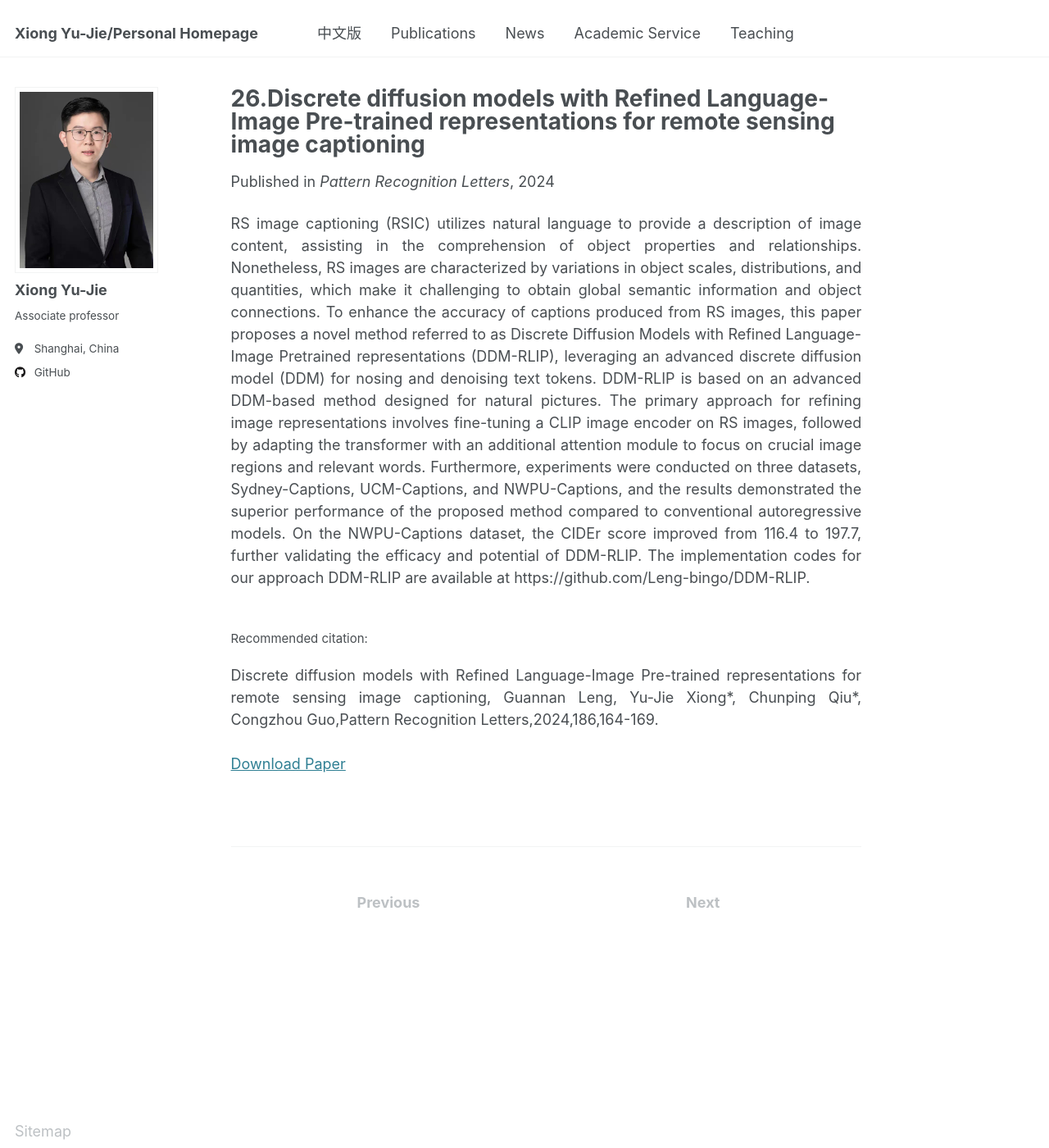
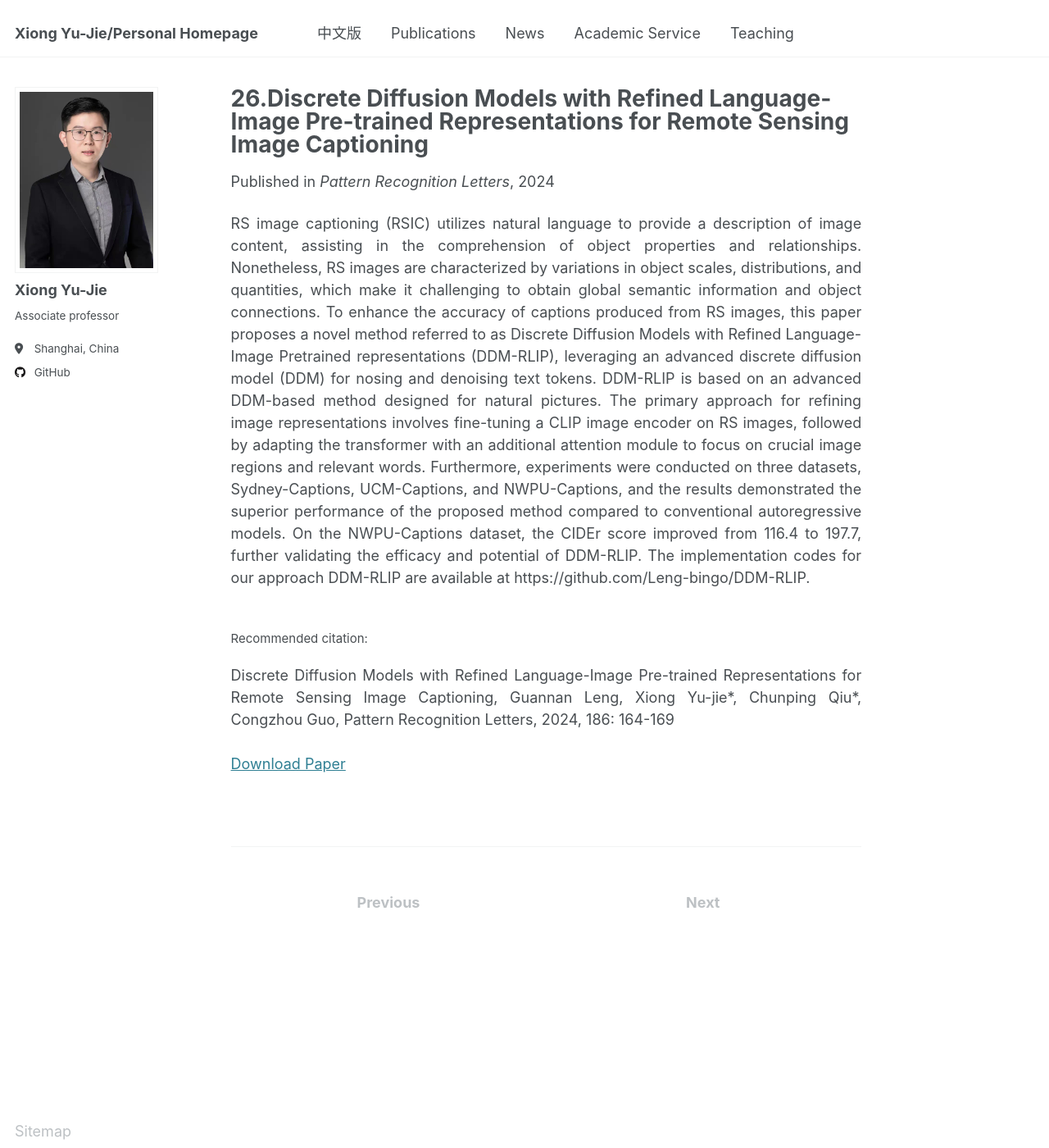
Before and after one commit to X-Lab-CN/introduce, a Jekyll site: the page built from _publications/2024-01-03-paper-title-number-1.md, in a window 1280 px wide and 1400 px high. Shown: the whole window at 82% size. Built offline with Jekyll 4.4.1, drawn with Linux system fonts in a browser that asks for light colours.

Commit message:
Update 2024-01-03-paper-title-number-1.md

```diff
--- a/_publications/2024-01-03-paper-title-number-1.md
+++ b/_publications/2024-01-03-paper-title-number-1.md
@@ -1,5 +1,5 @@
 ---
-title: "26.Discrete diffusion models with Refined Language-Image Pre-trained representations for remote sensing image captioning"
+title: "26.Discrete Diffusion Models with Refined Language-Image Pre-trained Representations for Remote Sensing Image Captioning"
 collection: publications
 category: 2024
 permalink: /publication/2024-01-03-paper-title-number-1
@@ -7,7 +7,7 @@ excerpt: '<div style="text-align: justify;">The paper proposes DDM - RLIP, which
 date: 2024-01-03
 venue: 'Pattern Recognition Letters'
 paperurl: 'http://xiongyujie.cn/files/Discrete diffusion models with Refined Language-Image Pre-trained representations for remote sensing image captioning.pdf'
-citation: '<br/><div style="text-align: justify;">Discrete diffusion models with Refined Language-Image Pre-trained representations for remote sensing image captioning, Guannan Leng, Yu-Jie Xiong*, Chunping Qiu*, Congzhou Guo,Pattern Recognition Letters,2024,186,164-169.</div>'
+citation: '<br/><div style="text-align: justify;">Discrete Diffusion Models with Refined Language-Image Pre-trained Representations for Remote Sensing Image Captioning, Guannan Leng, Xiong Yu-jie*, Chunping Qiu*, Congzhou Guo, Pattern Recognition Letters, 2024, 186: 164-169</div>'
 ---
 
 <div style="text-align: justify;">RS image captioning (RSIC) utilizes natural language to provide a description of image content, assisting in the comprehension of object properties and relationships. Nonetheless, RS images are characterized by variations in object scales, distributions, and quantities, which make it challenging to obtain global semantic information and object connections. To enhance the accuracy of captions produced from RS images, this paper proposes a novel method referred to as Discrete Diffusion Models with Refined Language-Image Pretrained representations (DDM-RLIP), leveraging an advanced discrete diffusion model (DDM) for nosing and denoising text tokens. DDM-RLIP is based on an advanced DDM-based method designed for natural pictures. The primary approach for refining image representations involves fine-tuning a CLIP image encoder on RS images, followed by adapting the transformer with an additional attention module to focus on crucial image regions and relevant words. Furthermore, experiments were conducted on three datasets, Sydney-Captions, UCM-Captions, and NWPU-Captions, and the results demonstrated the superior performance of the proposed method compared to conventional autoregressive models. On the NWPU-Captions dataset, the CIDEr score improved from 116.4 to 197.7, further validating the efficacy and potential of DDM-RLIP. The implementation codes for our approach DDM-RLIP are available at https://github.com/Leng-bingo/DDM-RLIP.</div>
```
